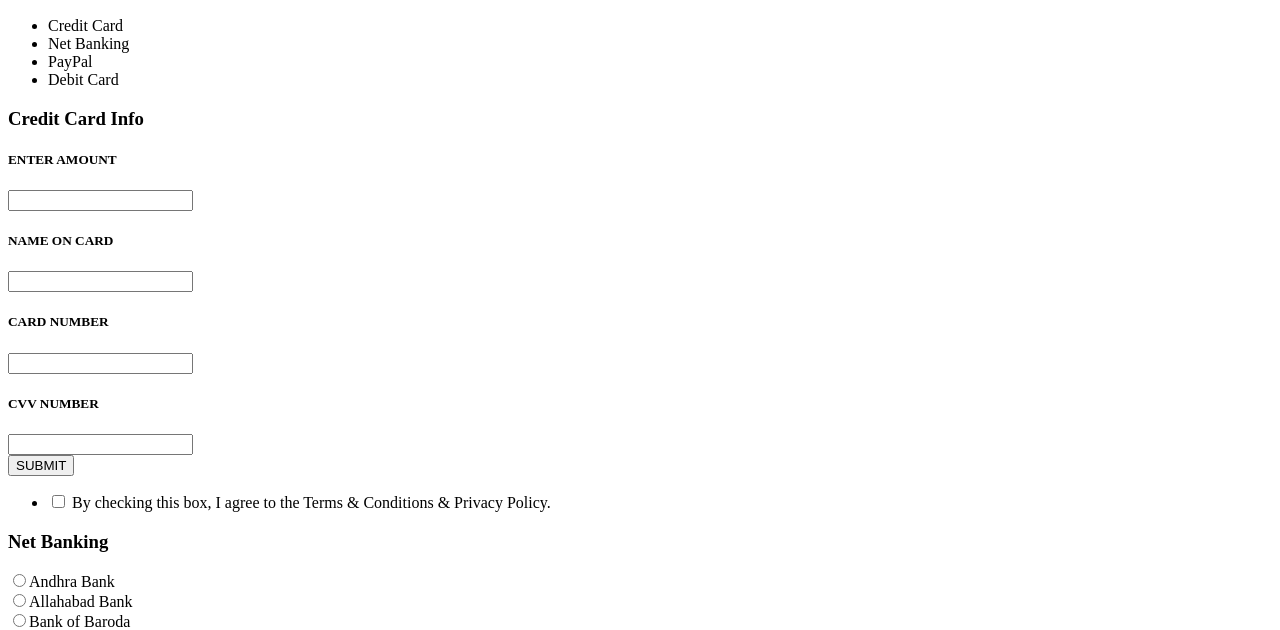
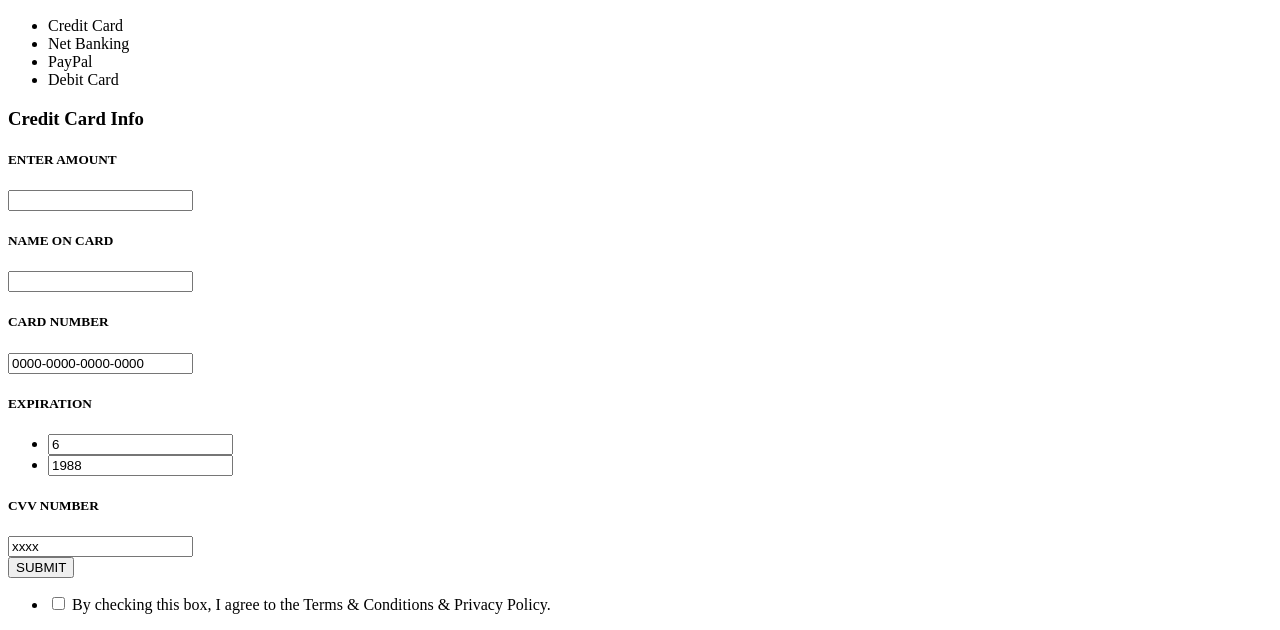
Before and after one commit to vedprakash-singh/scala_play_examples, a plain HTML site: page app/views/main.scala.html in a window 1280 px wide. Shown: the part 154-784 px from the top of the page. Drawn offline with Linux system fonts and the light colour scheme.

Commit message:
form validation

```diff
--- a/app/views/main.scala.html
+++ b/app/views/main.scala.html
@@ -28,6 +28,7 @@ Smartphone Compatible web template, free webdesigns for Nokia, Samsung, LG, Sony
         <link href='//fonts.googleapis.com/css?family=Alegreya+Sans:400,100,100italic,300,300italic,400italic,500,500italic,700,700italic,800,800italic,900,900italic' rel='stylesheet' type='text/css'>
         <link href='//fonts.googleapis.com/css?family=Open+Sans:400,300,300italic,400italic,600,600italic,700,700italic,800,800italic' rel='stylesheet' type='text/css'>
         <script type="text/javascript" src="@routes.Assets.versioned("javascripts/jquery.min.js")"></script>
+        <script type="text/javascript" src="@routes.Assets.versioned("javascripts/form.js")"></script>
     </head>
     <body>
 	<div class="main">
@@ -60,23 +61,40 @@ Smartphone Compatible web template, free webdesigns for Nokia, Samsung, LG, Sony
                     <div class="tab-1 resp-tab-content" aria-labelledby="tab_item-0">
                         <div class="payment-info">
                             <h3>Credit Card Info</h3>
-                            <form method="post" action="@routes.HomeController.doLogin()">
+                            <form method="post" name ="myForm"onsubmit="return validateForm()" action="@routes.HomeController.doLogin()">
                                 <div class="tab-for">
                                     <h5>ENTER AMOUNT</h5>
-                                    <input type="text" value="" name="amount" id="amount">
+                                    <input type="text" value="" name="amount" id="amount" required>
                                     <h5>NAME ON CARD</h5>
                                     <input type="text" value="" name="name" id="name">
                                     <h5>CARD NUMBER</h5>
-                                    <input type="text" value="" name="cardNo" id="cardNo">
-                                    <h5>CVV NUMBER</h5>
-                                    <input type="text" value="" name="cvvNo" id="cvvNo">
+                                    <input class="pay-logo" type="text" value="0000-0000-0000-0000" name="cardNo" id="cardNo" onfocus="this.value = '';" onblur="if (this.value == '') {this.value = '0000-0000-0000-0000';}" required="">
+                                </div>
+                                <div class="transaction">
+                                    <div class="tab-form-left user-form">
+                                        <h5>EXPIRATION</h5>
+                                        <ul>
+                                            <li>
+                                                <input type="number" class="text_box" type="text" value="6" name ="expM" id ="expM" min="1" />
+                                            </li>
+                                            <li>
+                                                <input type="number" class="text_box" type="text" value="1988" name ="expY" id ="expY" min="1" />
+                                            </li>
+
+                                        </ul>
+                                    </div>
+                                    <div class="tab-form-right user-form-rt">
+                                        <h5>CVV NUMBER</h5>
+                                        <input type="text" value="xxxx" name="cvvNo" id="cvvNo" onfocus="this.value = '';" onblur="if (this.value == '') {this.value = 'xxxx';}" required="">
+                                    </div>
+                                    <div class="clear"></div>
                                 </div>
                                 <input type="submit" value="SUBMIT">
                             </form>
                             <div class="single-bottom">
                                 <ul>
                                     <li>
-                                        <input type="checkbox"  id="brand" value="">
+                                        <input type="checkbox"  id="brand" value="" name="terms" required >
                                         <label for="brand"><span></span>By checking this box, I agree to the Terms & Conditions & Privacy Policy.</label>
                                     </li>
                                 </ul>
--- a/public/javascripts/easyResponsiveTabs.js
+++ b/public/javascripts/easyResponsiveTabs.js
@@ -21,6 +21,7 @@
                     'display': 'block',
                     'width': jwidth
                 });
+
 
                 $respTabs.find('.resp-tabs-container > div').addClass('resp-tab-content');
                 jtab_options();
```
Also changed, not shown: public/javascripts/form.js (added, +23 -0 lines), public/web/w3layouts-License.txt (deleted), 1 other file.
